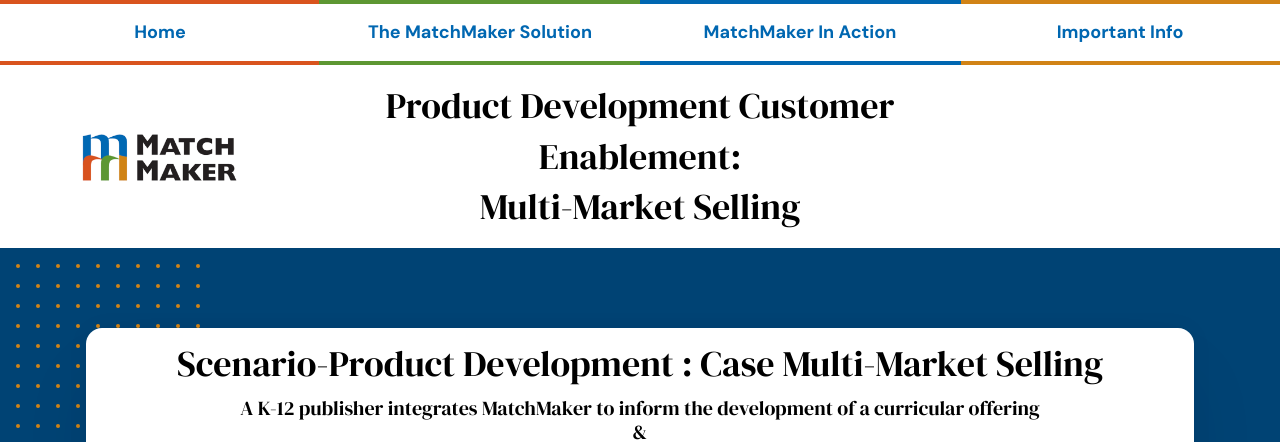
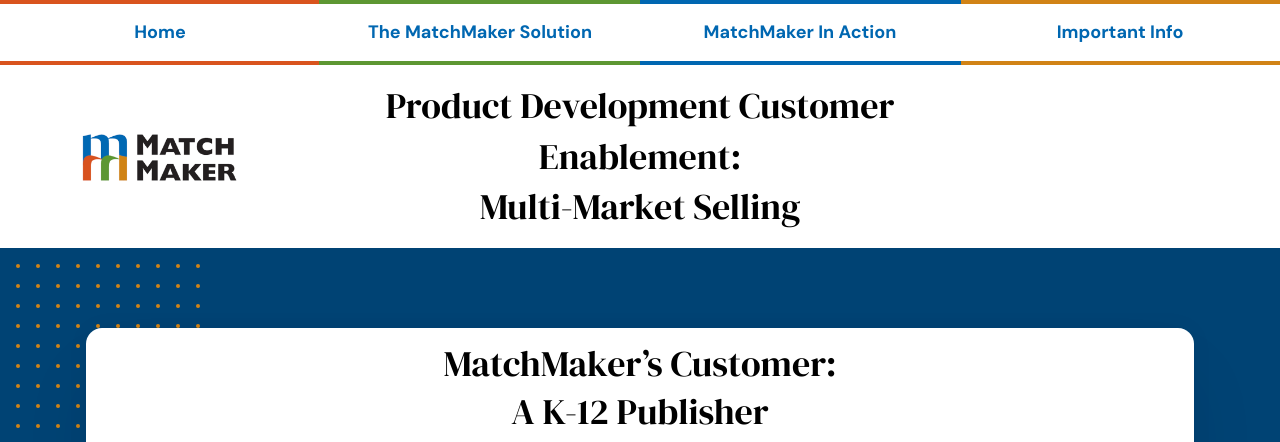
Before and after one commit to matchmakeredlabs/matchmakeredlabs.develop, a Jekyll site: the page built from _Action/2casestudy.md, in a window 1280 px wide. Shown: the top 442 px of the page. Built offline with Jekyll 4.4.1, drawn with Linux system fonts in a browser that asks for light colours.

Commit message:
Update 2casestudy.md

```diff
--- a/_Action/2casestudy.md
+++ b/_Action/2casestudy.md
@@ -4,7 +4,7 @@
 icon: blocks
 ordinal: 2
 ---
-# Scenario-Product Development : Case Multi-Market Selling
+# MatchMaker's Customer:<br/>A K-12 Publisher
 
 ### A K-12 publisher integrates MatchMaker to inform the development of a curricular offering<br/>&<br/>in order to purchase, each K-12 jurisdiction must independently certify how well their needs are met by the offering.
 
```
